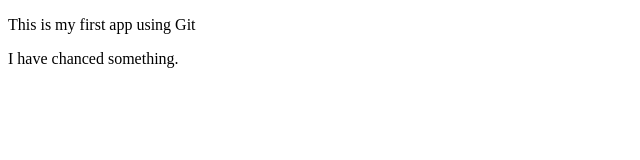
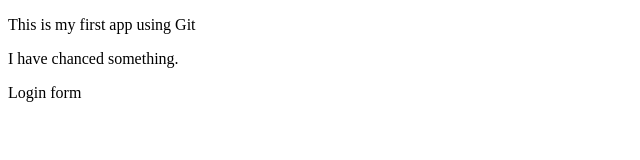
Before and after one commit to islebed/myappsample, a plain HTML site: page index.html in a window 1280 px wide. Shown: the full height of the page, 0-640 px from the left. Drawn offline with Linux system fonts and the light colour scheme.

Commit message:
login form

```diff
--- /dev/null
+++ b/dir2/app2.js
@@ -0,0 +1 @@
+console.log('app2');
--- a/index.html
+++ b/index.html
@@ -8,5 +8,6 @@
 <body>
     <p>This is my first app using Git</p>
     <p>I have chanced something.</p>
+    <p>Login form</p>
 </body>
 </html>
```
Also changed, not shown: login.html (added, +1 -0 lines), log.txt (added).
